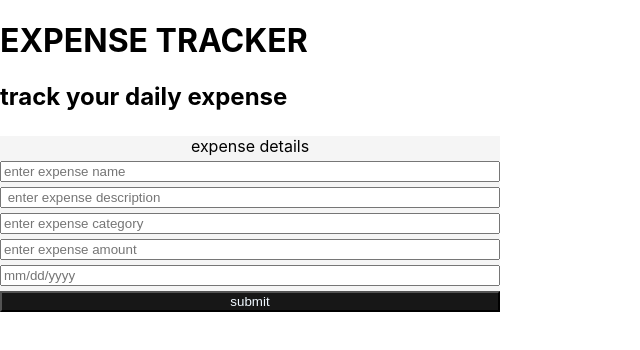
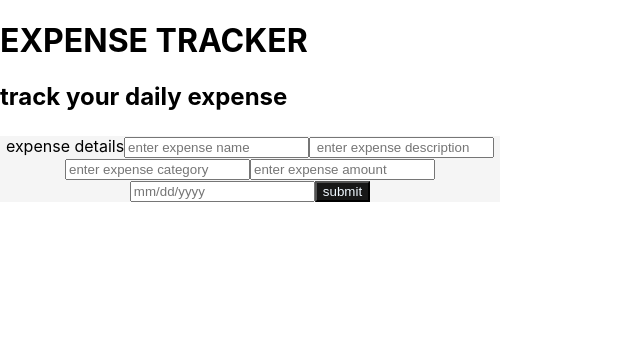
Before and after one commit to travinne/expense-tracker, a React (Create React App) app: page / in a window 1280 px wide. Shown: the top 350 px of the page, without its empty margins (0-640 px from the left). Built offline with nearby package versions, Linux system fonts and the light colour scheme.

Commit message:
working form complete

```diff
--- a/src/components/Input.jsx
+++ b/src/components/Input.jsx
@@ -1,20 +1,51 @@
-import React from 'react'
+import React, { useState } from 'react'
+
+
 
 function Input() {
-  return (<div className='input'>
-    <label htmlFor="expensedetails">expense details</label>
-     <input type="text "placeholder='enter expense name' name='details' />
 
-     <input type="text "placeholder=' enter expense description' name='details' />
+    const [values, setValues] = useState({
+        name: '',
+        details:'',
+        category:'',
+        amount:'',
+        date:'',
 
-     <input type="text "placeholder='enter expense category' name='category' />
+        })
 
-     <input type="text "placeholder='enter expense amount' name='amount' />
+    const handleChange = (e) =>{
+        setValues({...values, [e.target.name]:e.target.value})
+    }
 
-     <input type="text "placeholder='mm/dd/yyyy' name='date' />
+    const handleSubmit = (e) => {
+       e.preventDefault ()
+        console.log(values)
+    }
 
-     <button type='submit'>submit</button>
-     </div>
+  return (
+    <div className='input'>
+            <form onSubmit={handleSubmit}>
+                <label htmlFor="expensedetails">expense details</label>
+                <input type="text"placeholder='enter expense name' name='name'
+                onChange={(e) => handleChange(e)} required/>
+
+                <input type="text"placeholder  =' enter expense description' name='details'
+                onChange={(e) => handleChange(e)} required/>
+
+                <input type="text"placeholder='enter expense category' name='category'
+                onChange={(e) => handleChange(e)} required/>
+
+                <input type="text"placeholder='enter expense amount' name='amount'
+                onChange={(e) => handleChange(e)} required/>
+
+                <input type="text"placeholder='mm/dd/yyyy' name='date'
+                onChange={(e) => handleChange(e)} required/>
+
+                <button type='submit'>submit</button>
+            </form>
+    </div>
+
+
 
   )
 }
```
Also changed, not shown: src/components/Searchbar.jsx (added, +13 -0 lines).
